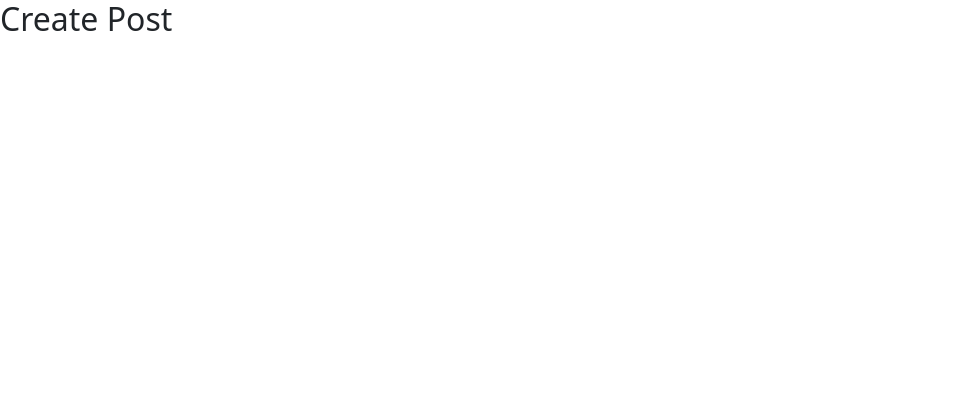
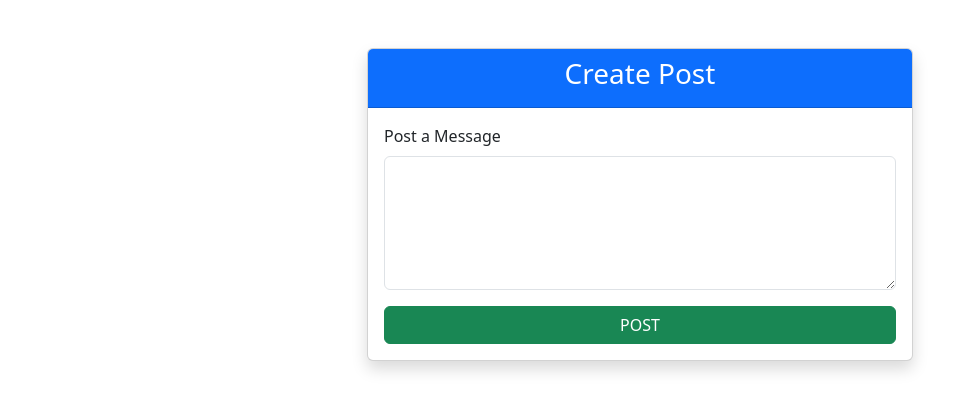
Before and after one commit to AnaghaAjidev/blog-app-frontend, a React (Vite) app: page /create in a window 1280 px wide. Shown: the top 410 px of the page, without its empty margins (0-977 px from the left). Built offline with nearby package versions, Linux system fonts and the light colour scheme.

Commit message:
Create post

```diff
--- a/src/components/CreatePost.jsx
+++ b/src/components/CreatePost.jsx
@@ -1,9 +1,96 @@
-import React from "react";
+import axios from "axios";
+import React, { useState } from "react";
 
 const CreatePost = () => {
+
+    const [input, setInput] = useState({
+        Message: "",
+        userId: sessionStorage.getItem("userId")
+    });
+
+    const inputHandler = (event) => {
+        setInput({
+            ...input,
+            [event.target.name]: event.target.value
+        });
+    };
+
+    const readValues = () => {
+
+        let token = sessionStorage.getItem("token");
+        let userId = sessionStorage.getItem("userId");
+
+        let data = {
+            ...input,
+            userId: userId
+        };
+
+        axios.post(
+            "http://localhost:3030/create",
+            data,
+            {
+                headers: {
+                    "token": sessionStorage.getItem("token"),
+                    "Content-Type":"application/json"
+                }
+            }
+        )
+        .then((response) => {
+
+            if (response.data.status=="Success") {
+                alert("Posted Successfully")
+
+            } else {
+                alert("Something went wrong")
+            }
+
+
+
+        })
+        .catch((error) => {
+            console.log(error);
+        });
+    };
+
     return (
-        <div>
-            <h2>Create Post</h2>
+        <div className="container mt-5">
+            <div className="row justify-content-center">
+                <div className="col col-12 col-sm-10 col-md-8 col-lg-6">
+
+                    <div className="card shadow">
+
+                        <div className="card-header bg-primary text-white">
+                            <h3 className="text-center">Create Post</h3>
+                        </div>
+
+                        <div className="card-body">
+
+                            <div className="mb-3">
+                                <label className="form-label">Post a Message</label>
+                                <textarea
+                                    className="form-control"
+                                    rows="5"
+                                    name="Message"
+                                    value={input.Message}
+                                    onChange={inputHandler}
+                                ></textarea>
+                            </div>
+
+                            <div className="d-grid">
+                                <button
+                                    className="btn btn-success"
+                                    onClick={readValues}
+                                >
+                                  POST
+                                </button>
+                            </div>
+
+                        </div>
+
+                    </div>
+
+                </div>
+            </div>
         </div>
     );
 };
```
